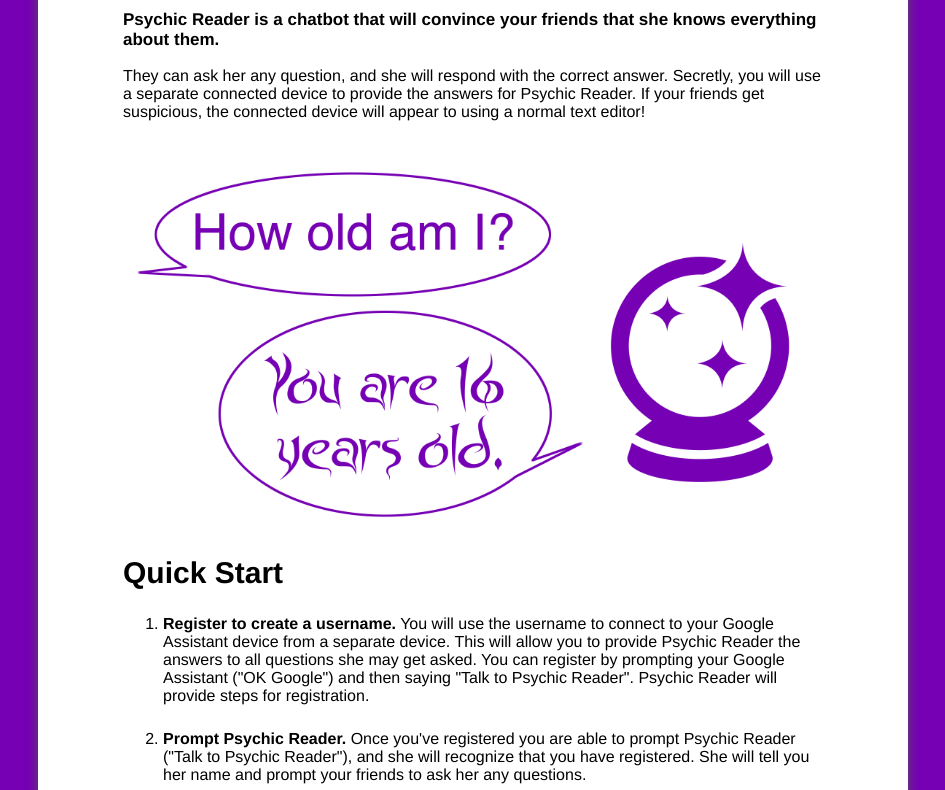
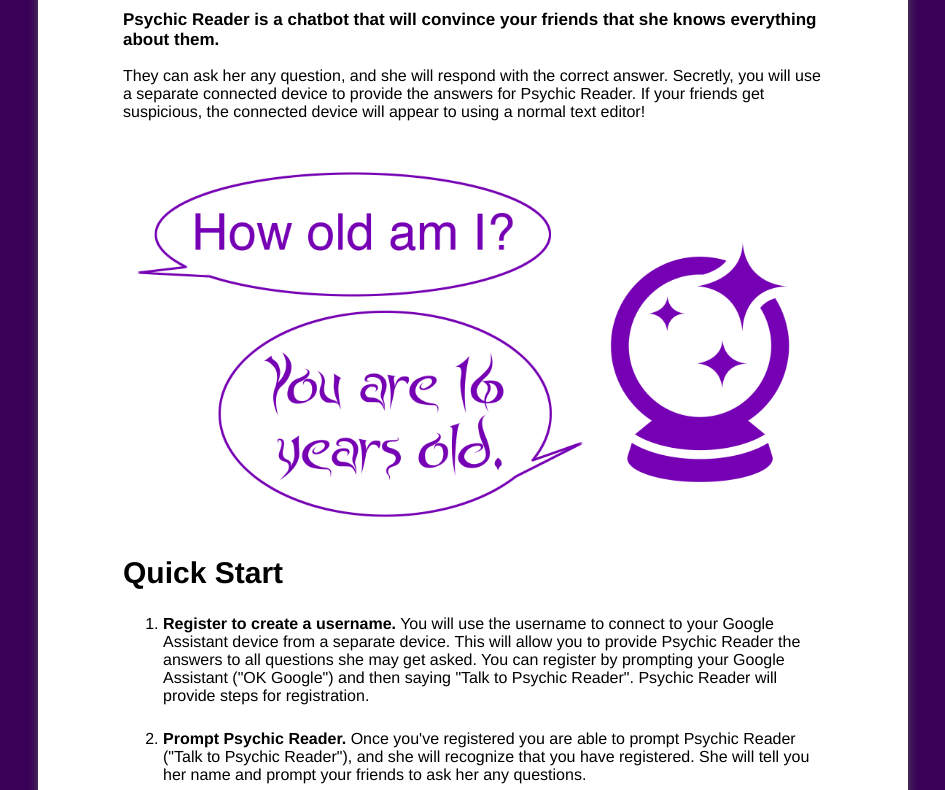
Before and after one commit to karan1149/psychic-google-assistant, a plain HTML site: page public/tutorial.html in a window 1280 px wide. Shown: the part 364-1154 px from the top of the page, without its empty margins (167-1112 px from the left). Drawn offline with Linux system fonts and the light colour scheme.

Commit message:
Made tutorial background dark purple

```diff
--- a/public/tutorial.css
+++ b/public/tutorial.css
@@ -1,5 +1,5 @@
 body {
-  background-color: #7600b3;
+  background-color: #3a0058;
 }
 
 a {
```
